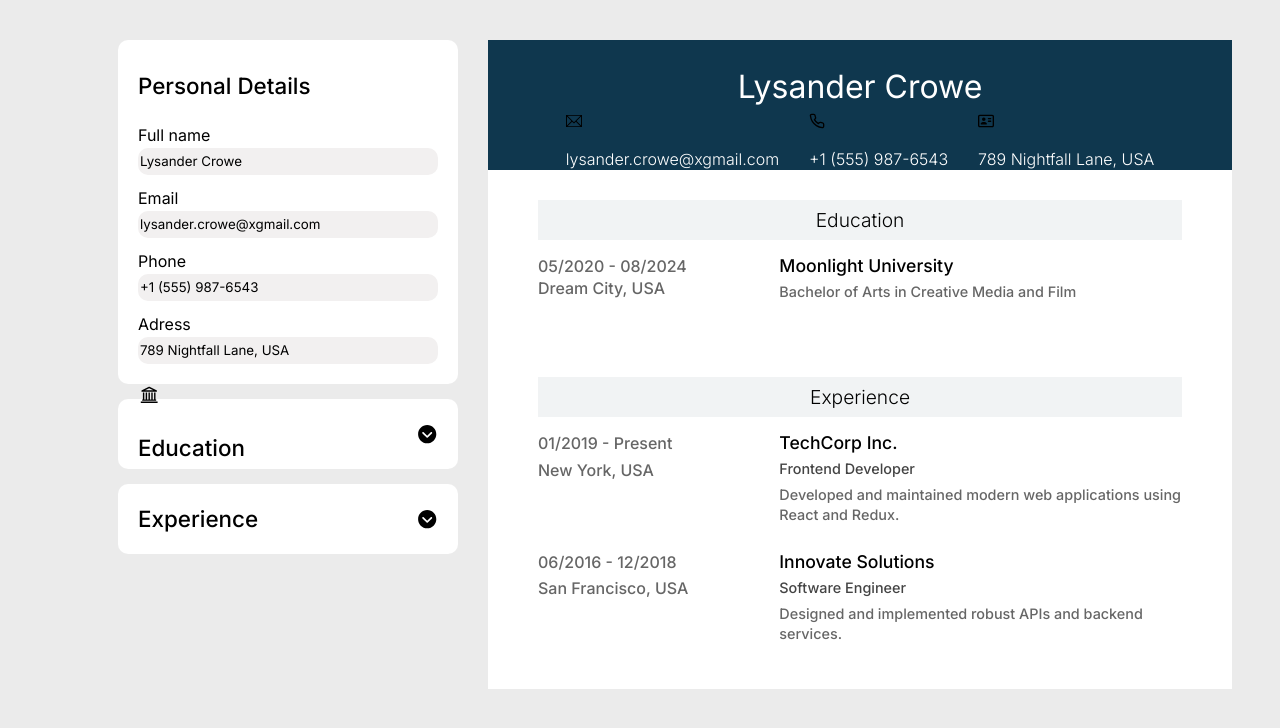
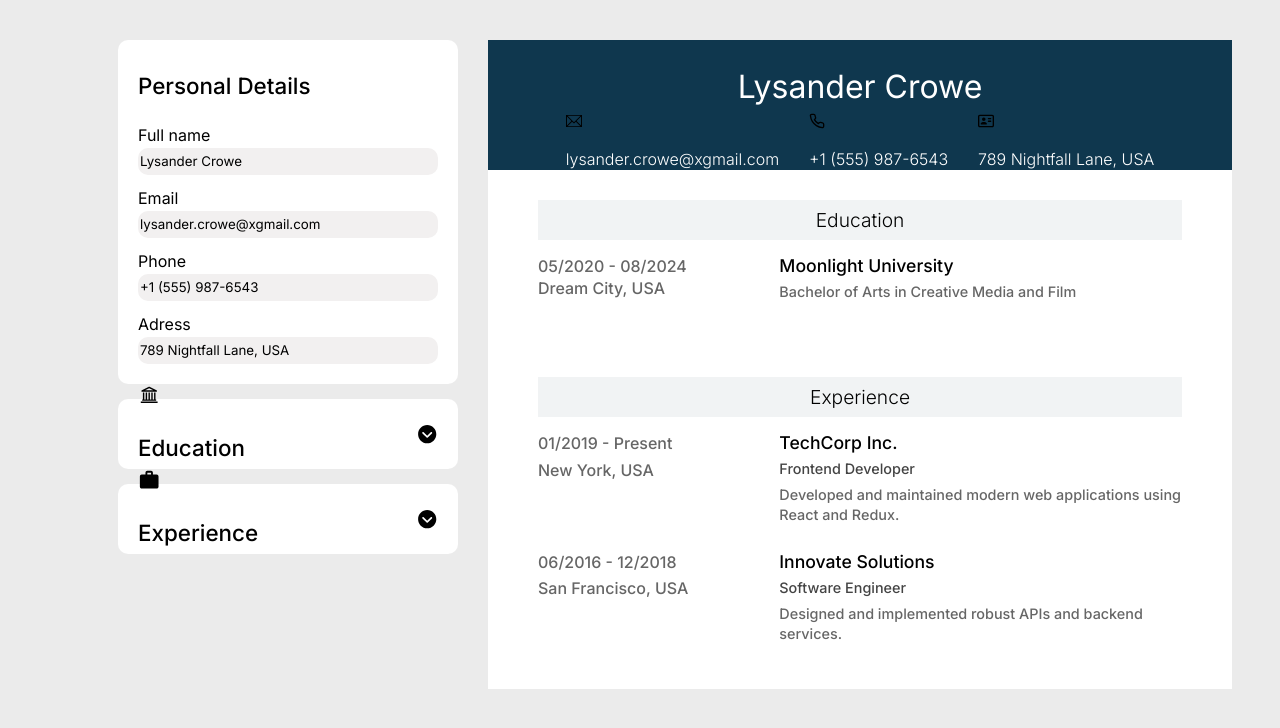
Before and after one commit to onurdemirk/cv-application, a React (Vite) app: page / in a window 1280 px wide. Shown: the top 728 px of the page. Built offline with nearby package versions, Linux system fonts and the light colour scheme.

Commit message:
Add icon for experince title

```diff
--- a/src/components/ExperienceInfo.jsx
+++ b/src/components/ExperienceInfo.jsx
@@ -4,6 +4,7 @@ import { IoIosArrowDropdownCircle } from "react-icons/io";
 import { IoIosAddCircle } from "react-icons/io";
 import { FaSave } from "react-icons/fa";
 import { MdCancel } from "react-icons/md";
+import { MdWork } from "react-icons/md";
 import { nanoid } from "nanoid";
 
 export default function ExperienceInfo(props) {
@@ -29,7 +30,7 @@ export default function ExperienceInfo(props) {
   return (
     <div className="experience-info">
       <div className="exp-title">
-        <p>Experience</p>
+        <div className="left-block-titles"><MdWork /><p>Experience</p></div>
         {props.expIsOpen ? (
           <IoIosArrowDropupCircle
             onClick={props.changeExpIsOpen}
```
